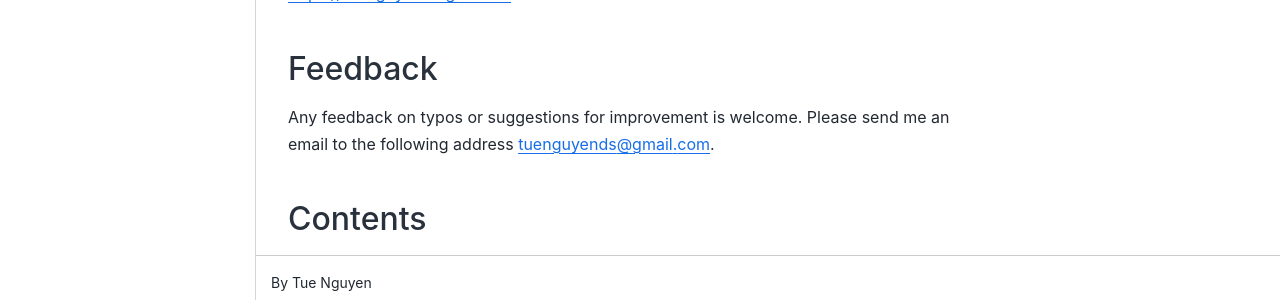
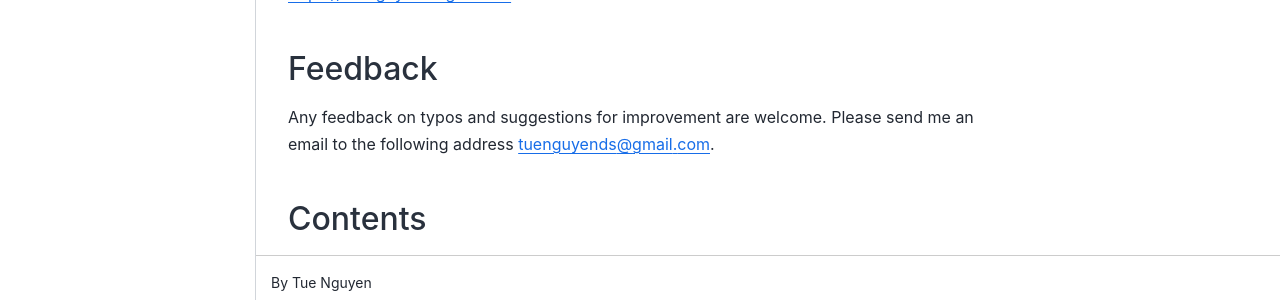
Before and after one commit to tuenguyends/python-tutorials, a Jupyter Book: the page built from 000_index.md, in a window 1280 px wide and 1030 px high. Shown: the part 697-997 px from the top of the window. Built offline with Jupyter Book 1.0.4 settings and Sphinx 7.4.7 and the Sphinx Book theme 1.1.4, drawn with Linux system fonts in a browser that asks for light colours; pages that are not in the unit, such as notebooks, are missing from menus.

Commit message:
update repo

```diff
--- a/000_index.md
+++ b/000_index.md
@@ -18,7 +18,7 @@ For more information about me or other resources, please visit my website at htt
 
 ## Feedback
 
-Any feedback on typos or suggestions for improvement is welcome. Please send me an email to the following address <tuenguyends@gmail.com>.
+Any feedback on typos and suggestions for improvement are welcome. Please send me an email to the following address <tuenguyends@gmail.com>.
 
 ## Contents
 
```
Also changed, not shown: _static/img/install_anaconda.png (renamed from _static/img/anaconda_install.PNG), 1 other file.
